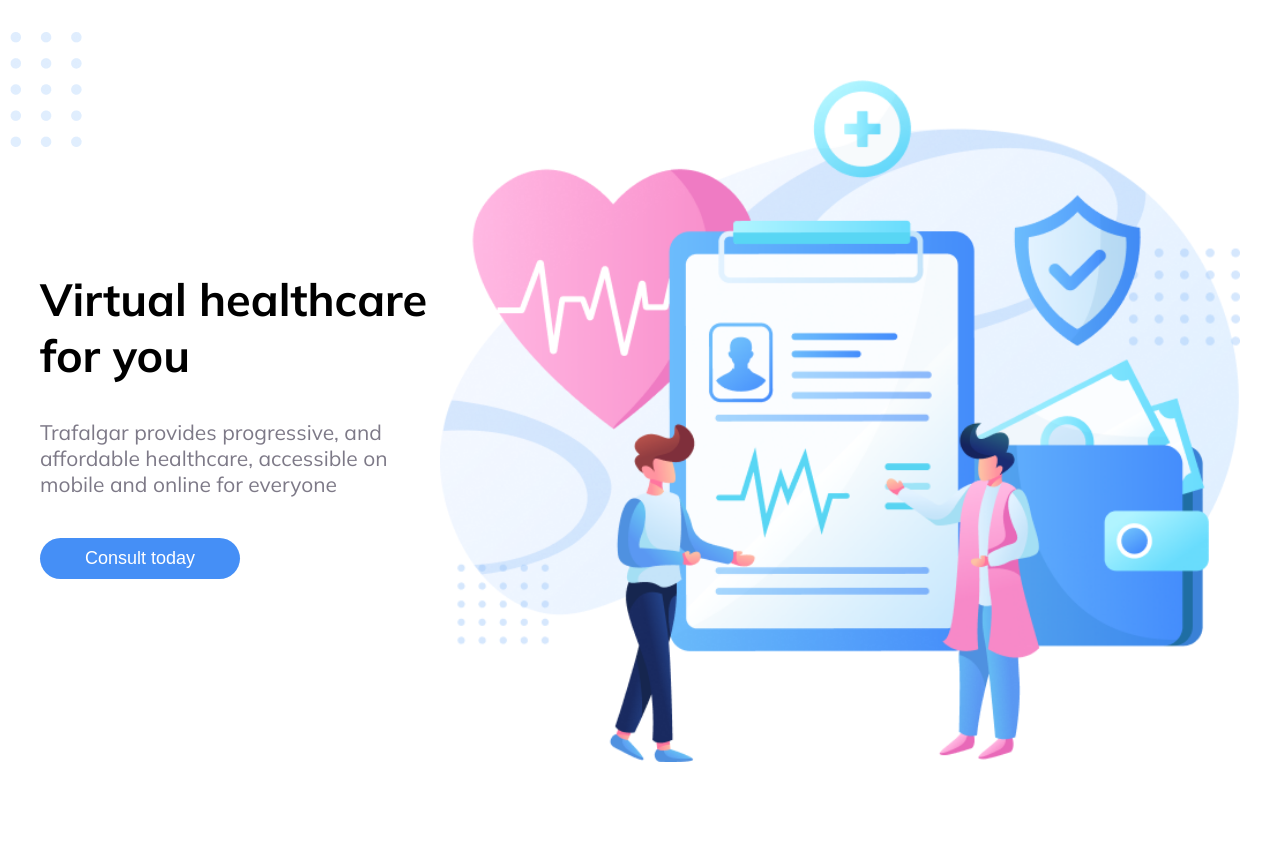
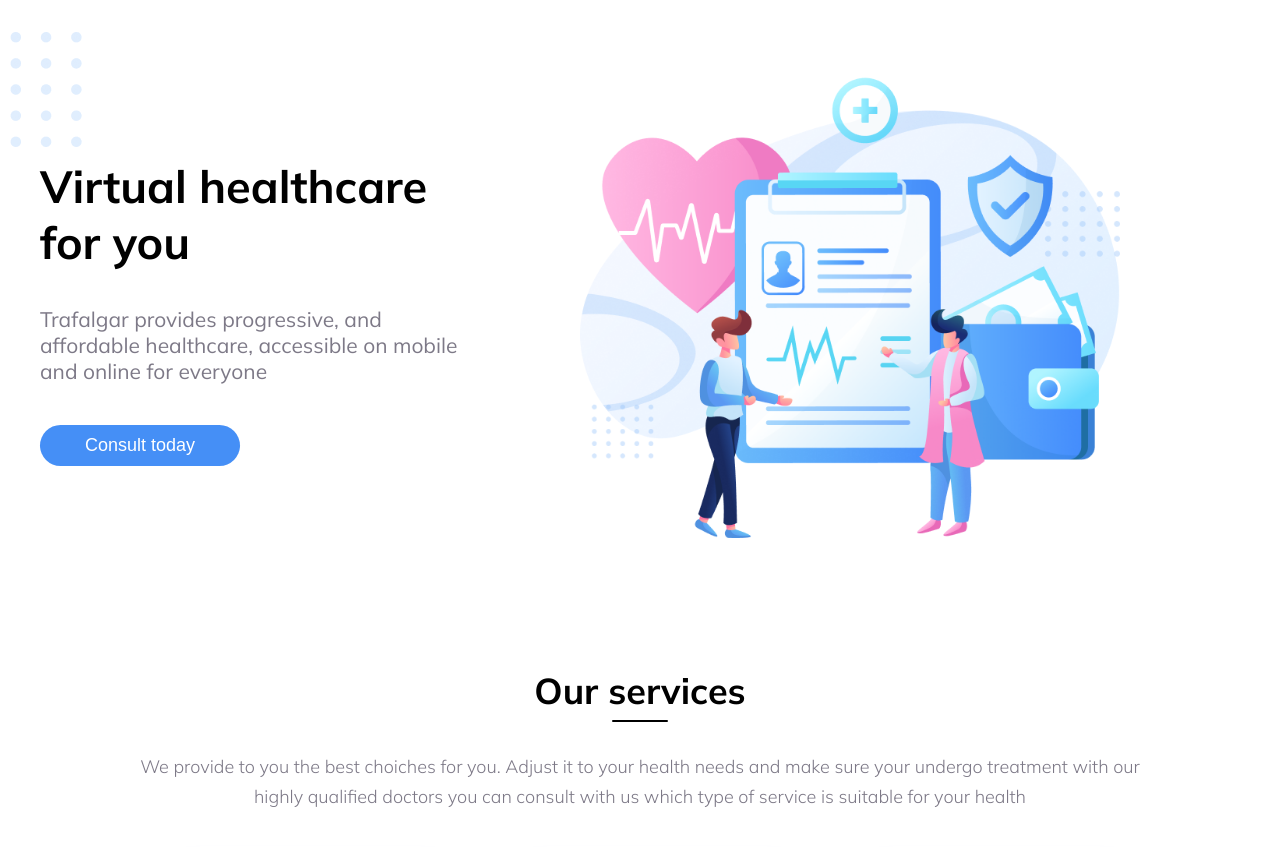
Before and after one commit to Marina-tarek/Trafalgar, a plain HTML site: page index.html in a window 1280 px wide. Shown: the part 61-908 px from the top of the page. Drawn offline with Linux system fonts and the light colour scheme.

Commit message:
update responsive page

```diff
--- a/css/media.css
+++ b/css/media.css
@@ -81,6 +81,9 @@
     }
     .testimonial-design{
         width: 65%;
+    }
+    .column{
+        width: 100%;
     }
 }
 
@@ -181,7 +184,10 @@
     .navbar {
         flex-direction: row;
     }
-
+    .Home-img {
+        margin: 0 auto;
+        width: 45%;
+    }
     h1 {
         margin: 10px 0;
         font-size: 42px;
@@ -311,5 +317,10 @@
     .artical .artical-content {
         padding: 30px;
     }
-
+.service-title p{
+    padding: 0 50px;
 }
+h2{
+    margin: 30px;
+}
+}
```
